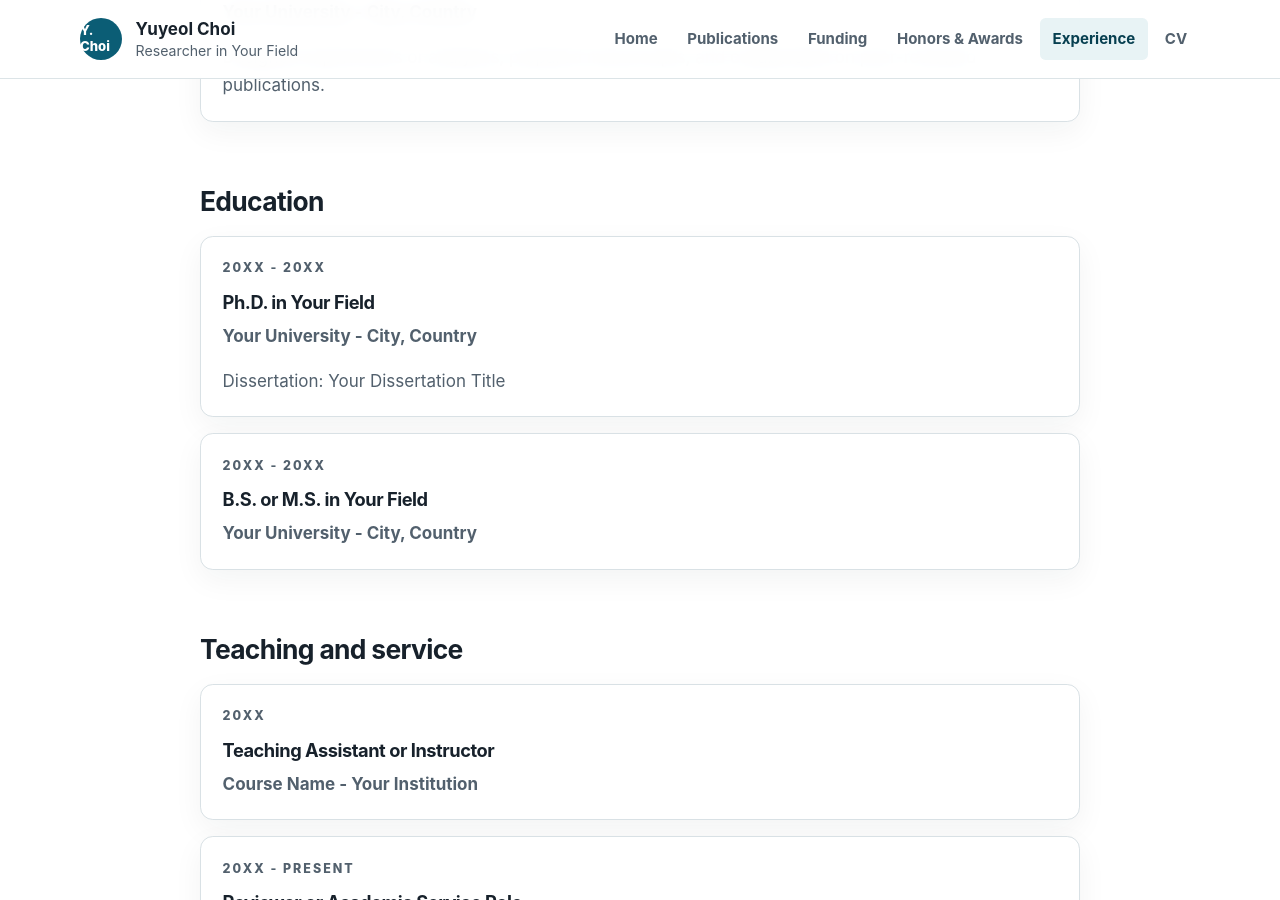
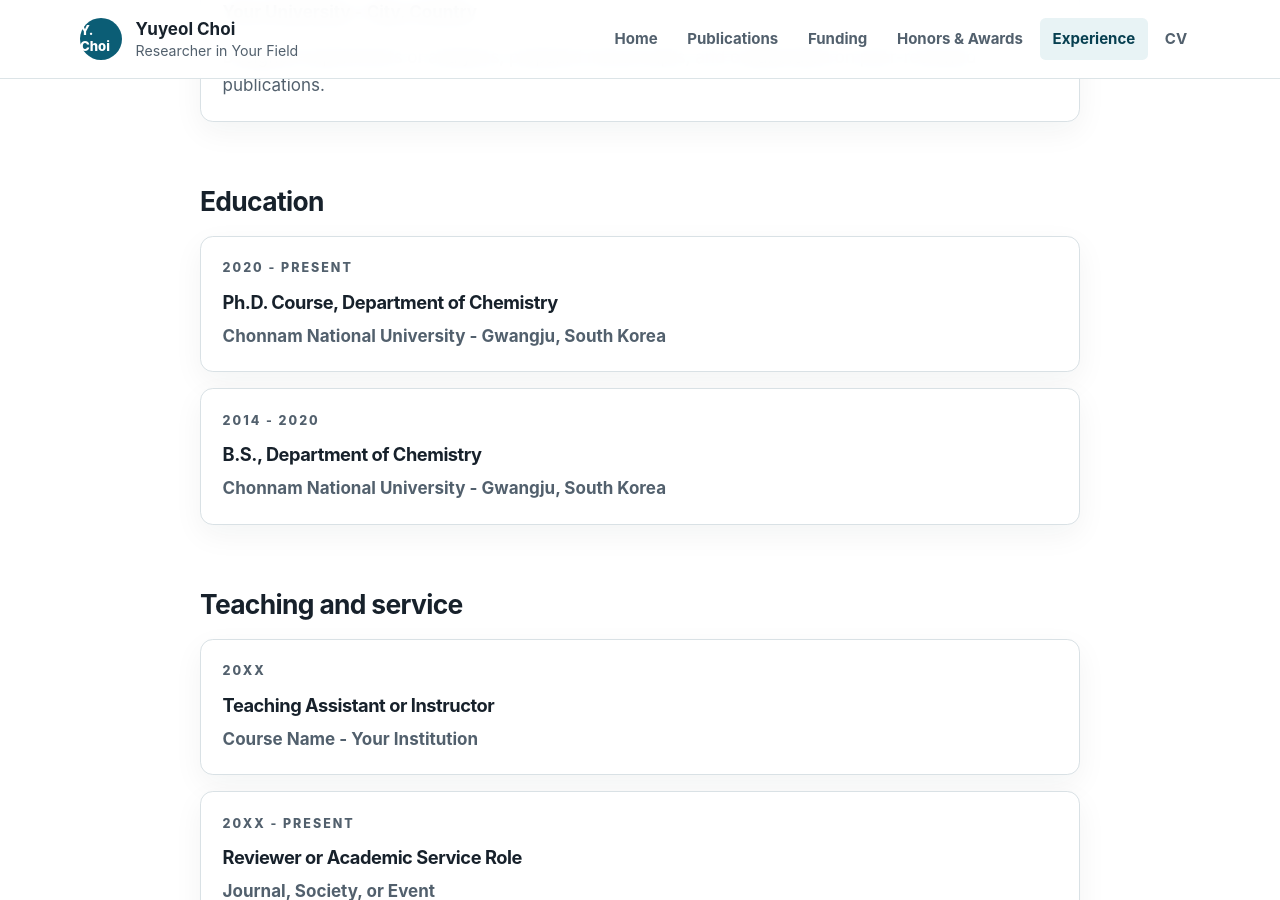
Before and after one commit to yuyeolchoi/yuyeolchoi.github.io, a Jekyll site: the page built from experience.html, in a window 1280 px wide and 900 px high, scrolled down 1129 px. Built offline with Jekyll 4.4.1, drawn with Linux system fonts in a browser that asks for light colours.

Commit message:
Update education history

```diff
--- a/_data/cv.yml
+++ b/_data/cv.yml
@@ -1,13 +1,13 @@
 education:
-  - degree: "Ph.D. in Your Field"
-    institution: "Your University"
-    location: "City, Country"
-    period: "20XX - 20XX"
-    details: "Dissertation: Your Dissertation Title"
-  - degree: "B.S. or M.S. in Your Field"
-    institution: "Your University"
-    location: "City, Country"
-    period: "20XX - 20XX"
+  - degree: "Ph.D. Course, Department of Chemistry"
+    institution: "Chonnam National University"
+    location: "Gwangju, South Korea"
+    period: "2020 - Present"
+    details: ""
+  - degree: "B.S., Department of Chemistry"
+    institution: "Chonnam National University"
+    location: "Gwangju, South Korea"
+    period: "2014 - 2020"
     details: ""
 
 experience:
```
